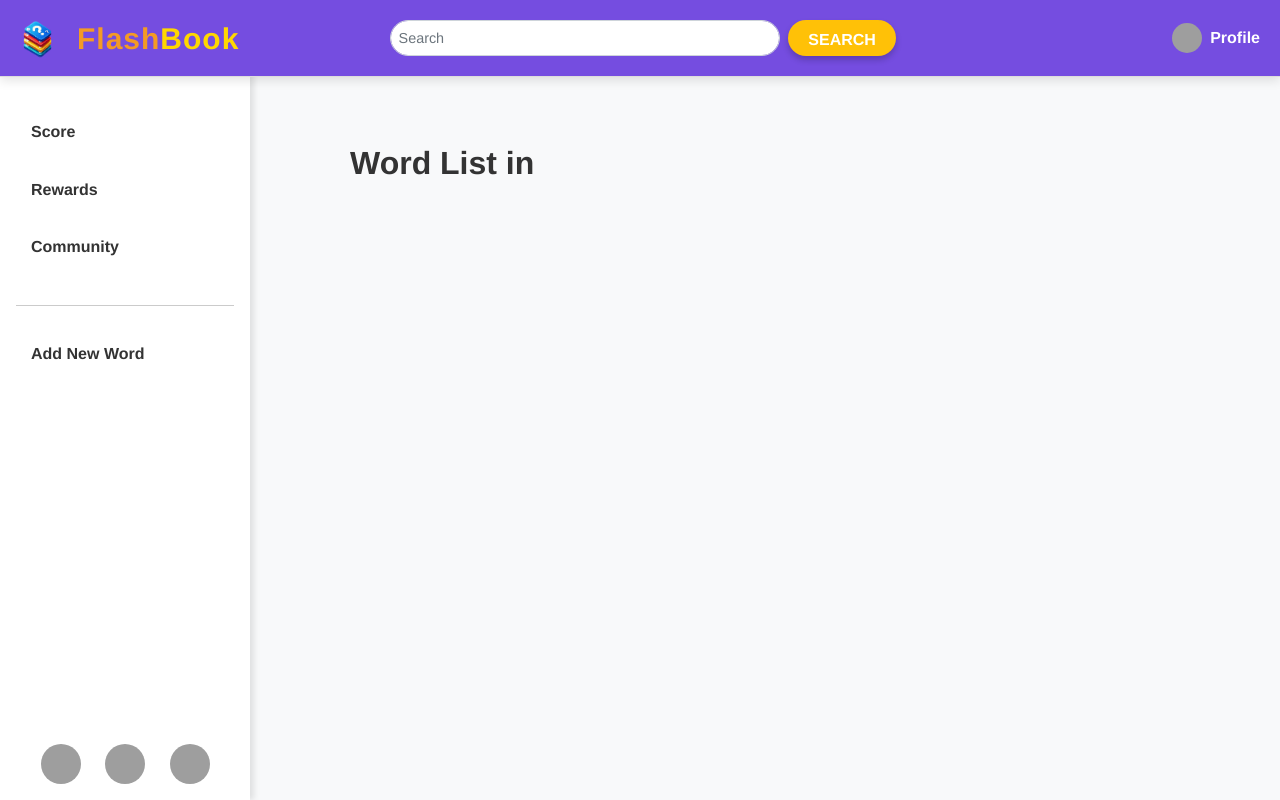
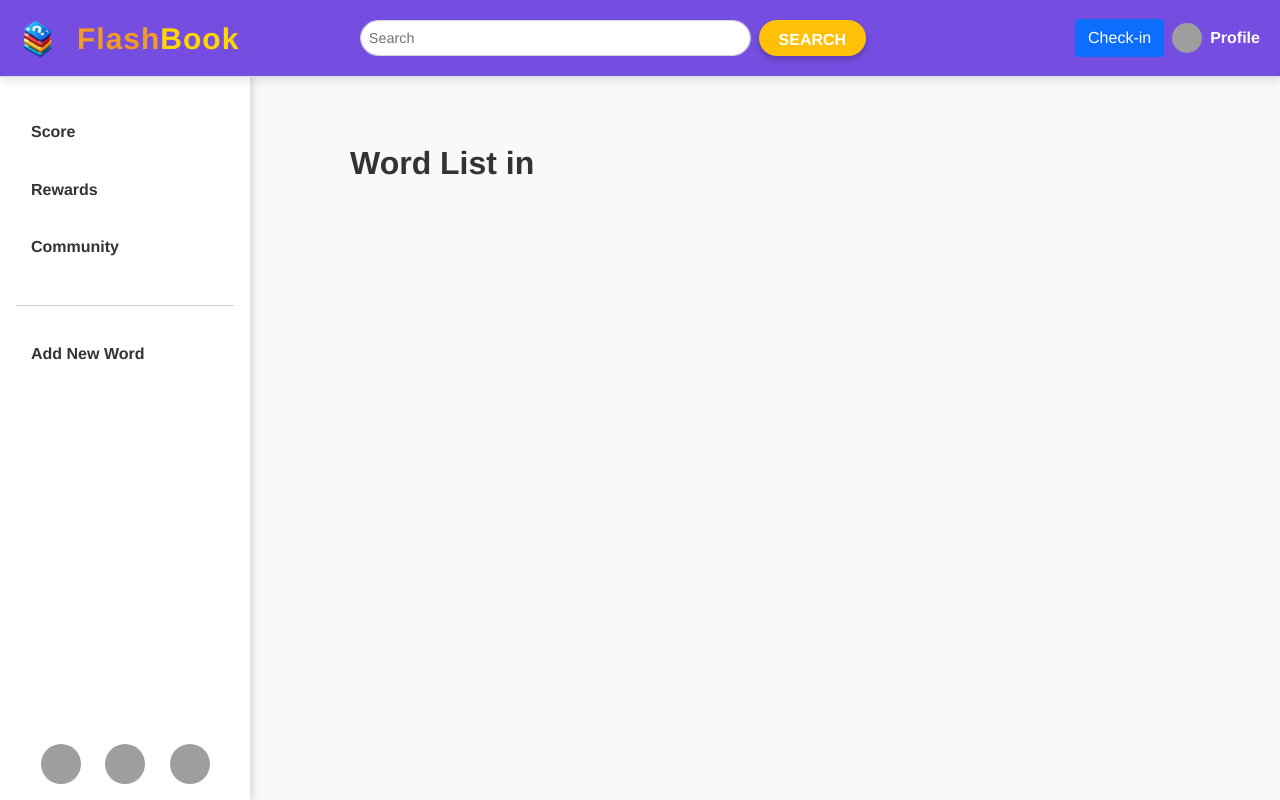
Before and after one commit to 6510615047/CN331Project, a Django app: template FlashBook/folWordSel/templates/word.html in a window 1280 px wide; the page is wider, and only the part inside the window is pictured. Run offline with Django 5.2, Linux system fonts and the light colour scheme; the template is opened without the code that fills it, so the values that code supplies are empty; some libraries are stand-ins or nearby versions; grey boxes are pictures that could not be loaded.

Commit message:
check-in v1

```diff
--- a/FlashBook/folWordSel/templates/base.html
+++ b/FlashBook/folWordSel/templates/base.html
@@ -178,6 +178,12 @@
           </div>
           <ul class="navbar-nav ms-auto mb-2 mb-lg-0 d-flex align-items-center">
             <li class="nav-item">
+              <form method="POST" action="{% url 'check_in' %}">
+                {% csrf_token %}
+                <button type="submit" class="btn btn-primary">Check-in</button>
+              </form>
+            </li>
+            <li class="nav-item">
               <a class="nav-link d-flex align-items-center" href="#" style="font-size: 0.9rem">
                 <img src="https://cdn.pixabay.com/photo/2015/10/05/22/37/blank-profile-picture-973460_1280.png" alt="Profile" class="rounded-circle me-2" style="width: 30px; height: 30px"/>
                 <span class="profile">Profile</span>
--- a/FlashBook/folWordSel/urls.py
+++ b/FlashBook/folWordSel/urls.py
@@ -19,4 +19,5 @@ urlpatterns = [
     path('<int:folder_id>/select_game/modeSet/', views.mode_set_view, name='mode_set'),
     path('<int:folder_id>/select_game/modeSet/wordguess', wviews.word_guess_view, name='wordguess'),
     path('score/', views.score, name='score'),
+    path('check_in/', views.check_in, name='check_in'),
 ]
--- a/FlashBook/folWordSel/views.py
+++ b/FlashBook/folWordSel/views.py
@@ -236,3 +236,8 @@ def score(request):
         'folders': folders,
         'noti' : noti  # ส่งข้อมูล folder ไปยัง template
     })
+
+def check_in(request):
+    user = User.objects.get(user_id=request.session.get('user_id'))
+    user.check_in()
+    return redirect('folder')
```
